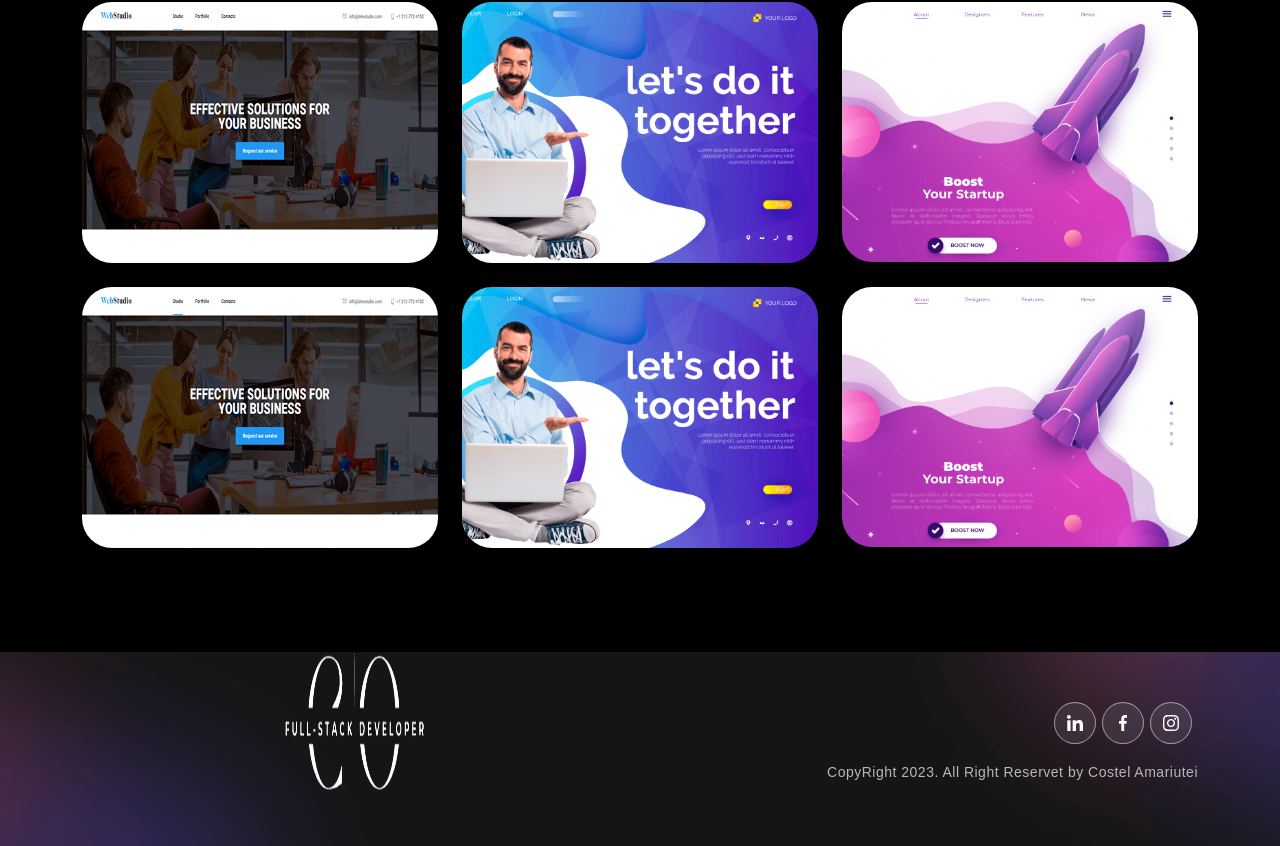
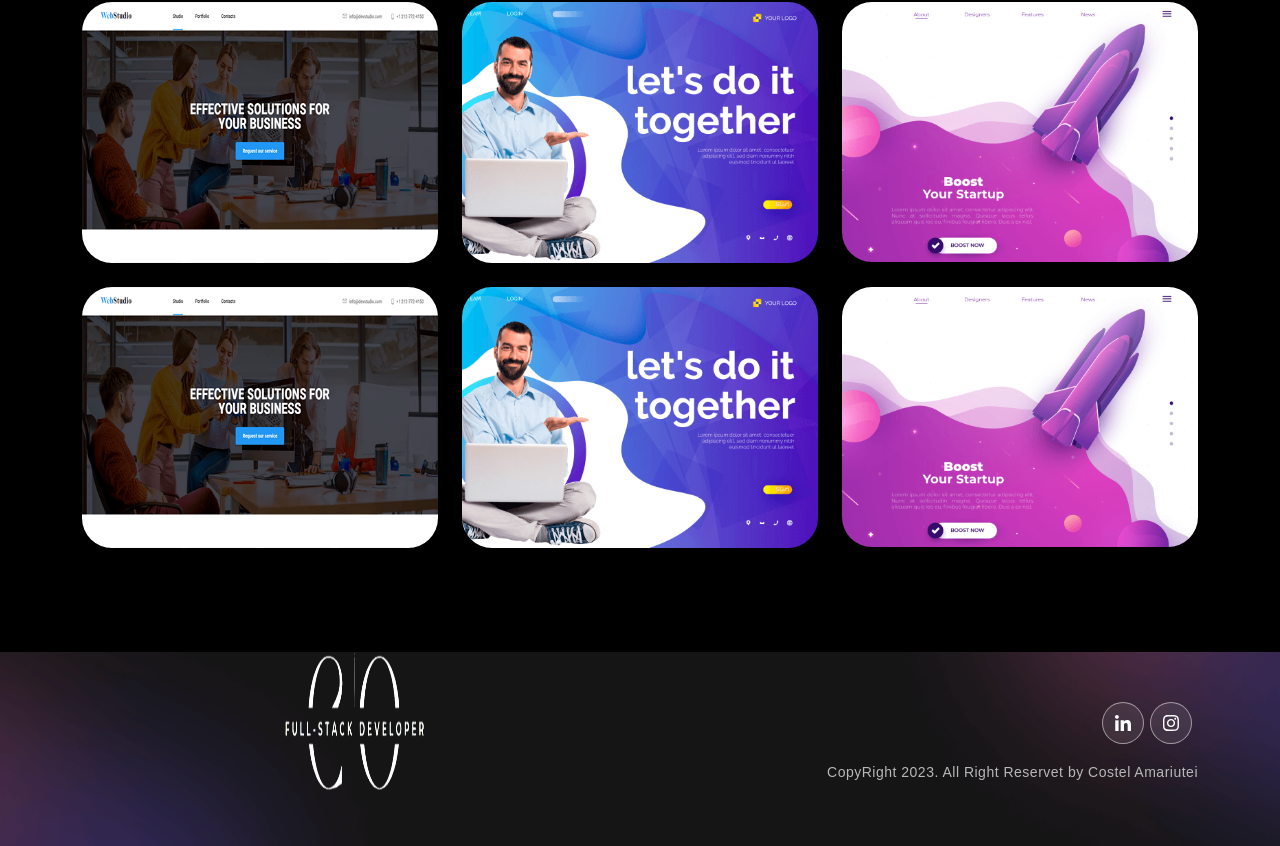
Before and after one commit to camariu/my_portfolio, a React (Create React App) app: page / in a window 1280 px wide. Shown: the part 2416-3262 px from the top of the page. Built offline with nearby package versions, Linux system fonts and the light colour scheme.

Commit message:
commit_2

```diff
--- a/src/components/Footer/Footer.js
+++ b/src/components/Footer/Footer.js
@@ -1,9 +1,9 @@
 import React from "react";
 import { Container, Col, Row } from "react-bootstrap";
-import MailChimpForm from "../MailChimpForm/MailChimpForm";
+
 import logo from "../../assets/img/Screenshot_5.png";
 import navIcon1 from "../../assets/img/nav-icon1.svg";
-import navIcon2 from "../../assets/img/nav-icon2.svg";
+
 import navIcon3 from "../../assets/img/nav-icon3.svg";
 import colorSharp from "../../assets/img/color-sharp.png"
 
@@ -17,21 +17,19 @@ export default function Footer() {
           </Col>
           <Col sm={6} className="text-center text-sm-end  ">
             <div className="social-icon footer-social ">
-              <a href="">
-                <img src={navIcon1}></img>
-              </a>
-              <a href="">
-                <img src={navIcon2}></img>
-              </a>
-              <a href="">
-                <img src={navIcon3}></img>
-              </a>
+            <a href="https://www.linkedin.com/in/costel-amariutei-573a2a232/" target="_blank" rel="noreferrer">
+                  <img src={navIcon1} alt="navbar"></img>
+                </a>
+                <a href="https://github.com/camariu" target="_blank" rel="noreferrer">
+                  <img src={navIcon3} alt="navbar"></img>
+                </a>
+
             </div>
             <p>CopyRight 2023. All Right Reservet by Costel Amariutei</p>
           </Col>
         </Row>
       </Container>
-      <img className="background-image-right" src={colorSharp}></img>
+      <img className="background-image-right"  alt="footer-background" src={colorSharp}></img>
     </footer>
   );
 }
--- a/src/pages/Skills/Projects/Projects.js
+++ b/src/pages/Skills/Projects/Projects.js
@@ -105,7 +105,7 @@ export default function Projects() {
           </Col>
         </Row>
       </Container>
-      <img className="background-image-right" src={colorSharp2}></img>
+      <img className="background-image-right" src={colorSharp2} alt=""></img>
     </section>
   );
 }
--- a/src/pages/Skills/Skills.js
+++ b/src/pages/Skills/Skills.js
@@ -52,23 +52,23 @@ export default function Skills() {
                 className="owl-carousel owl-theme skill-slider"
               >
                 <div className="item">
-                  <img src={reactIcon} alt="skill" />
+                  <img src={reactIcon} alt="" />
                   <h5>React.js</h5>
                 </div>
                 <div className="item">
-                  <img src={javascriptIcon} alt="skill" />
+                  <img src={javascriptIcon} alt="" />
                   <h5>JavaScript</h5>
                 </div>
                 <div className="item">
-                  <img src={nodeIcon} alt="skill" />
+                  <img src={nodeIcon} alt="" />
 
                 </div>
                 <div className="item">
-                  <img src={cssIcon} alt="skill" />
+                  <img src={cssIcon} alt="" />
                   <h5>CSS</h5>
                 </div>
                 <div className="item">
-                  <img src={htmlIcon} alt="skill" />
+                  <img src={htmlIcon} alt="" />
                   <h5>HTML</h5>
                 </div>
               </Carousel>
@@ -76,7 +76,6 @@ export default function Skills() {
           </Container>
         </Container>
       </Container>
-
     </section>
   );
 }
```
Also changed, not shown: src/components/Banner/Banner.js (line endings or trailing spaces).
